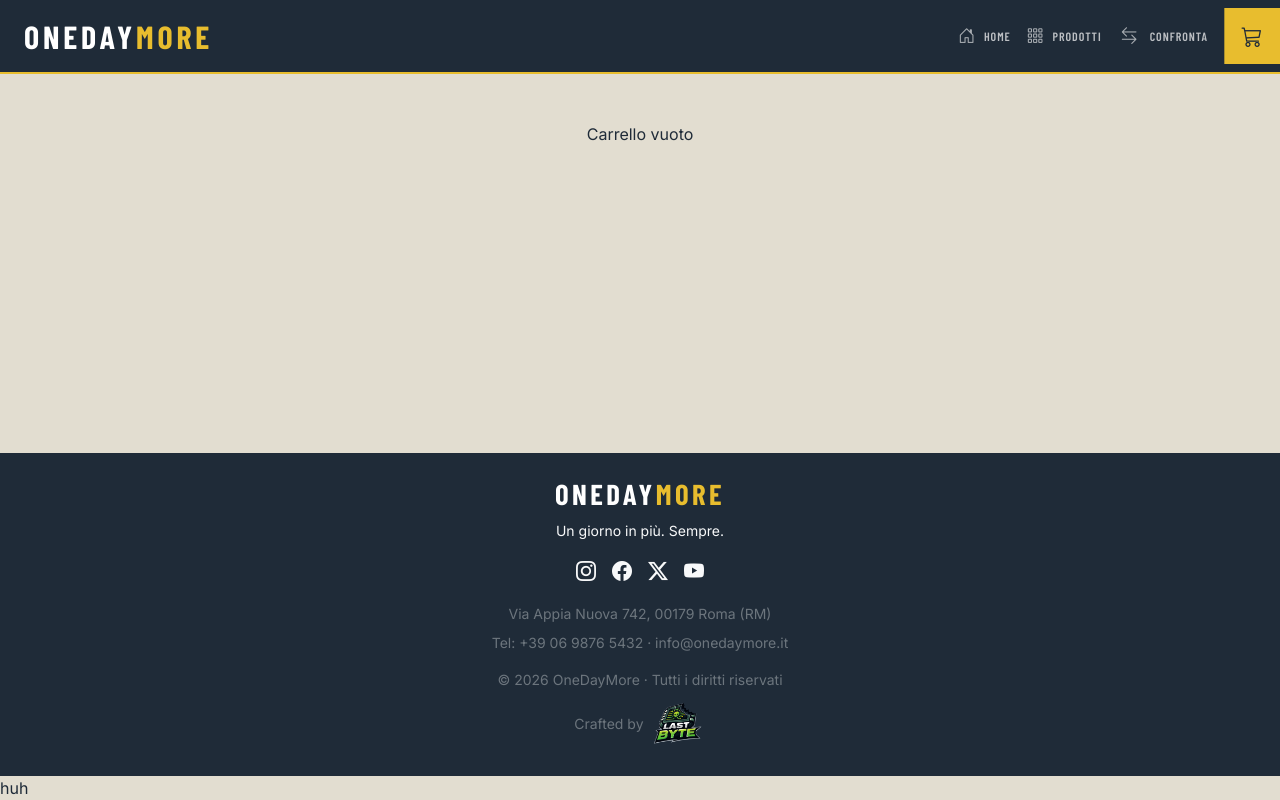
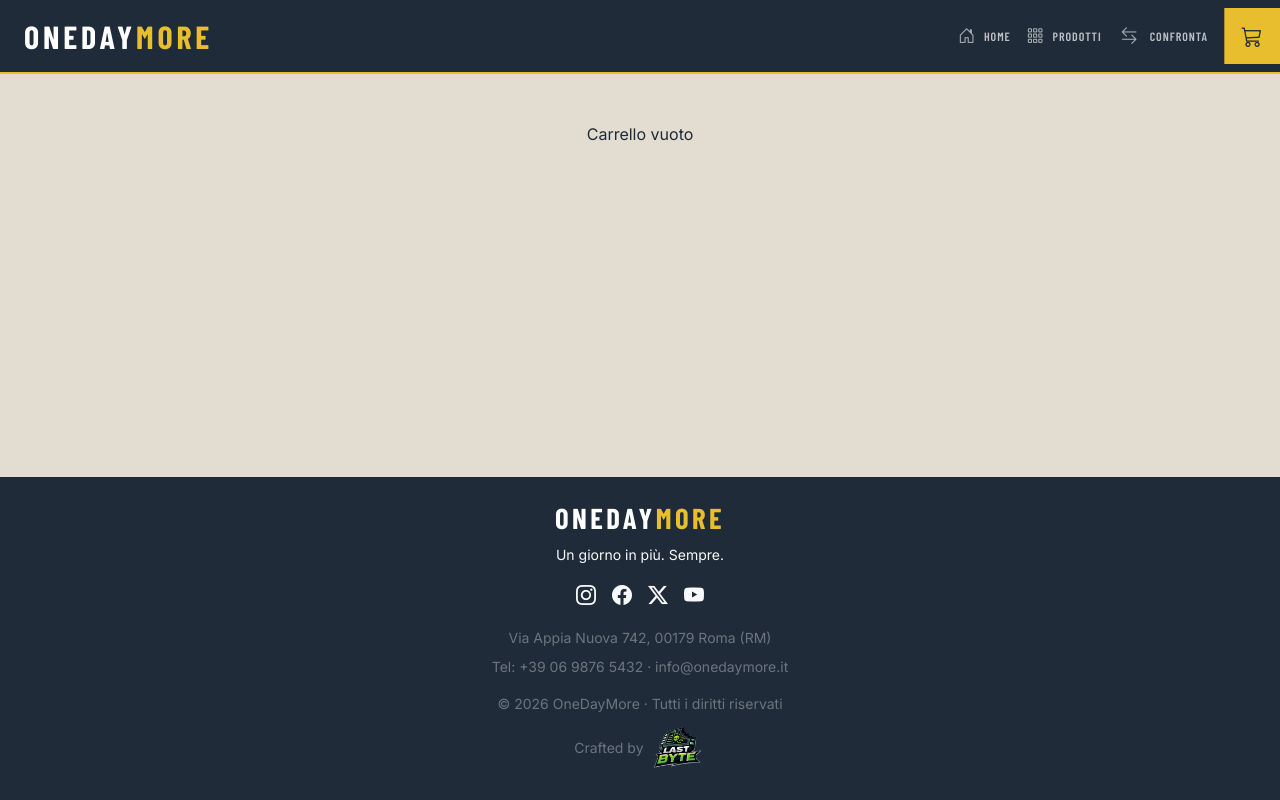
Before and after one commit to giovannimazzi/onedaymore-frontend, a React (Vite) app: page /checkout in a window 1280 px wide. Built offline with nearby package versions, Linux system fonts and the light colour scheme.

Commit message:
fix refuse

```diff
--- a/src/layouts/DefaultLayout.jsx
+++ b/src/layouts/DefaultLayout.jsx
@@ -284,7 +284,6 @@ export default function DefaultLayout() {
           </div>
         </div>
       </footer>
-      huh
       {showScrollTop && (
         <button
           className="odm-scroll-top-btn"
```
